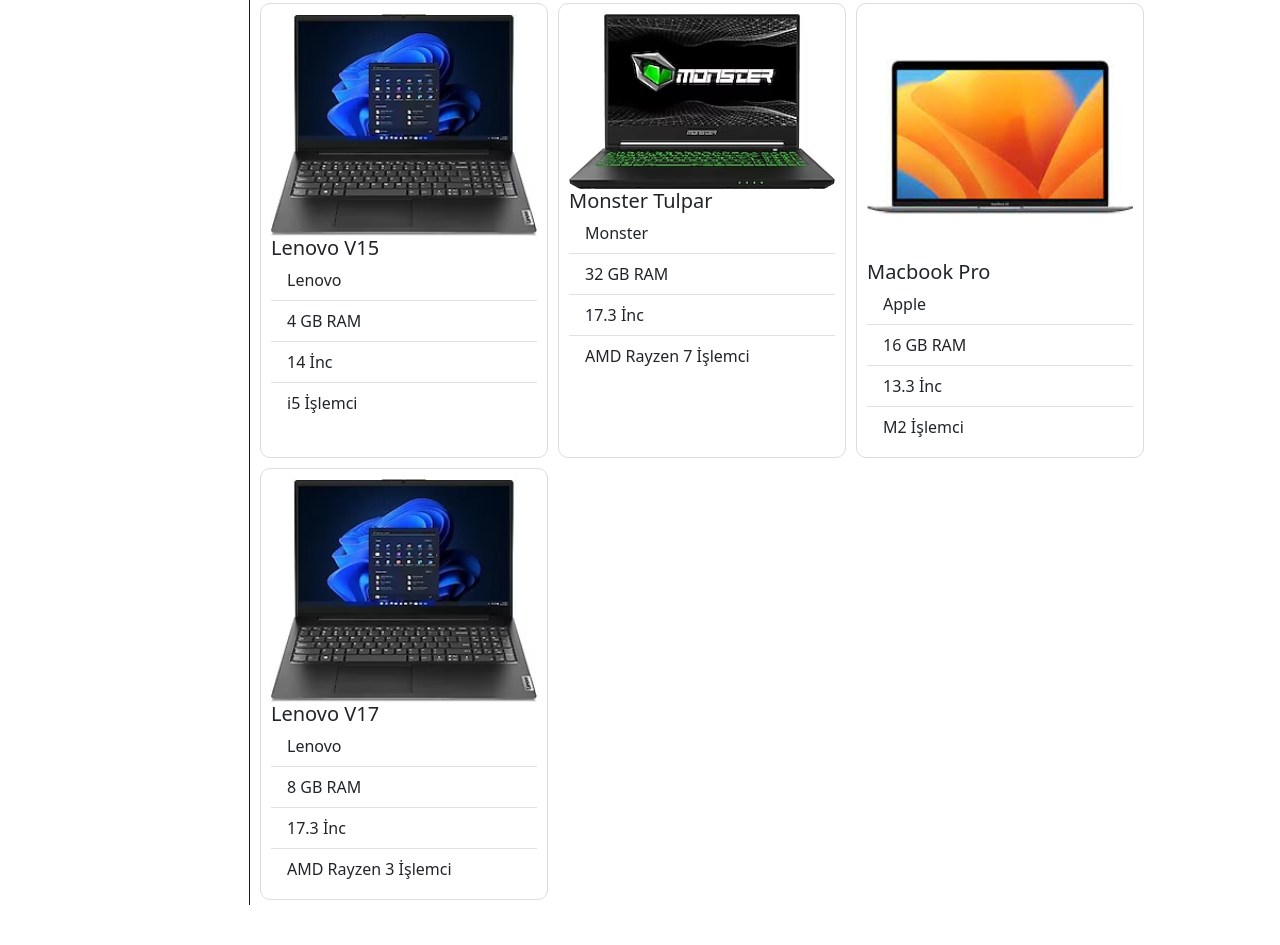
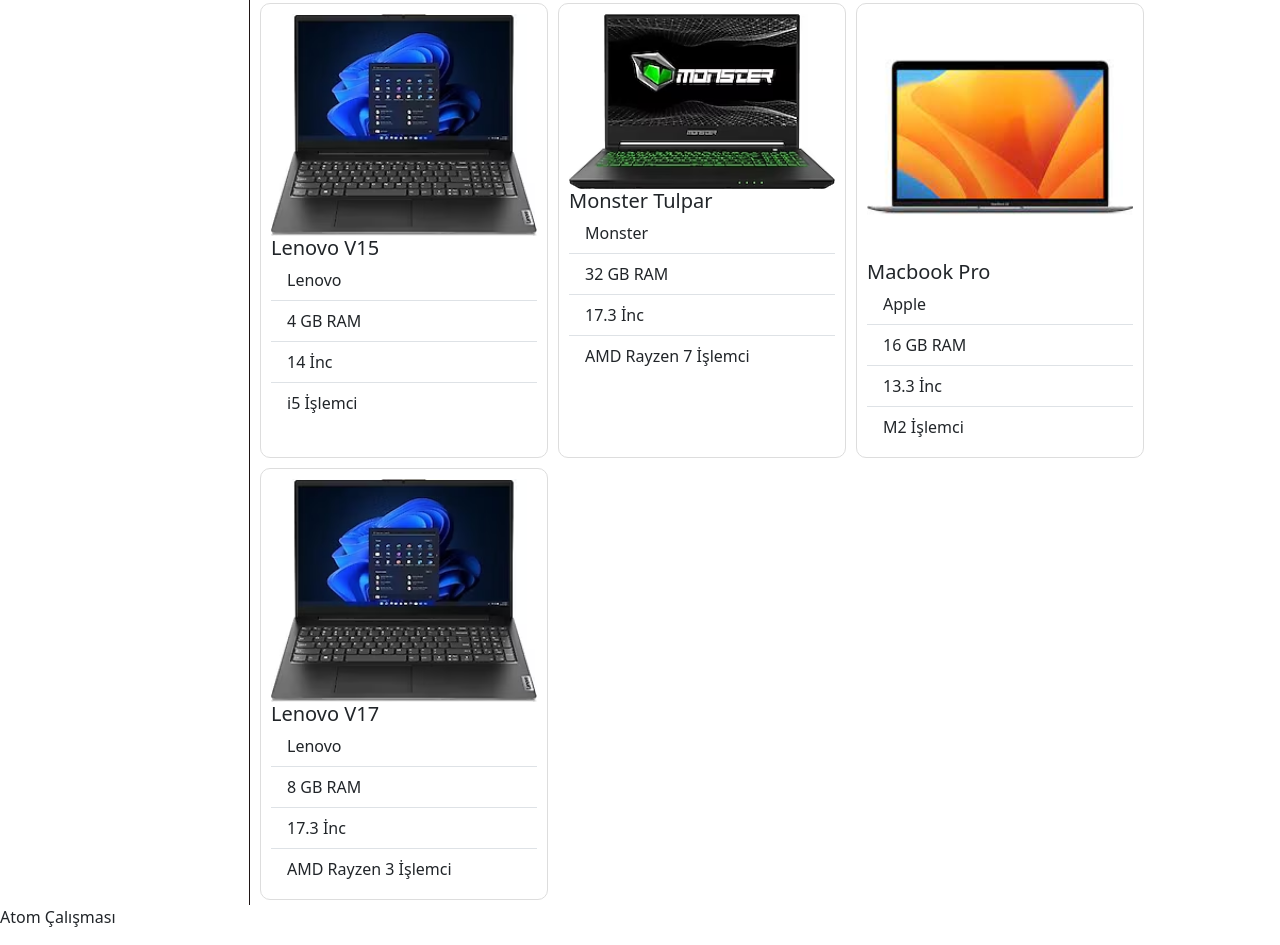
Before and after one commit to TalhaKARAHAN/Filtreleme, a plain HTML site: page Alışveriş Sitesi/index.html in a window 1280 px wide. Shown: the part 2306-3251 px from the top of the page. Before the commit the page ends 3227 px from the top, so only its background shows below. Drawn offline with nearby package versions, Linux system fonts and the light colour scheme.

Commit message:
Update index.html

```diff
--- a/Alışveriş Sitesi/index.html
+++ b/Alışveriş Sitesi/index.html
@@ -341,7 +341,7 @@
             </div>
         </div>
     </div>
-    <p></p>
+    <p>Atom Çalışması </p>
 
 
     <script src="script.js"></script>
```
